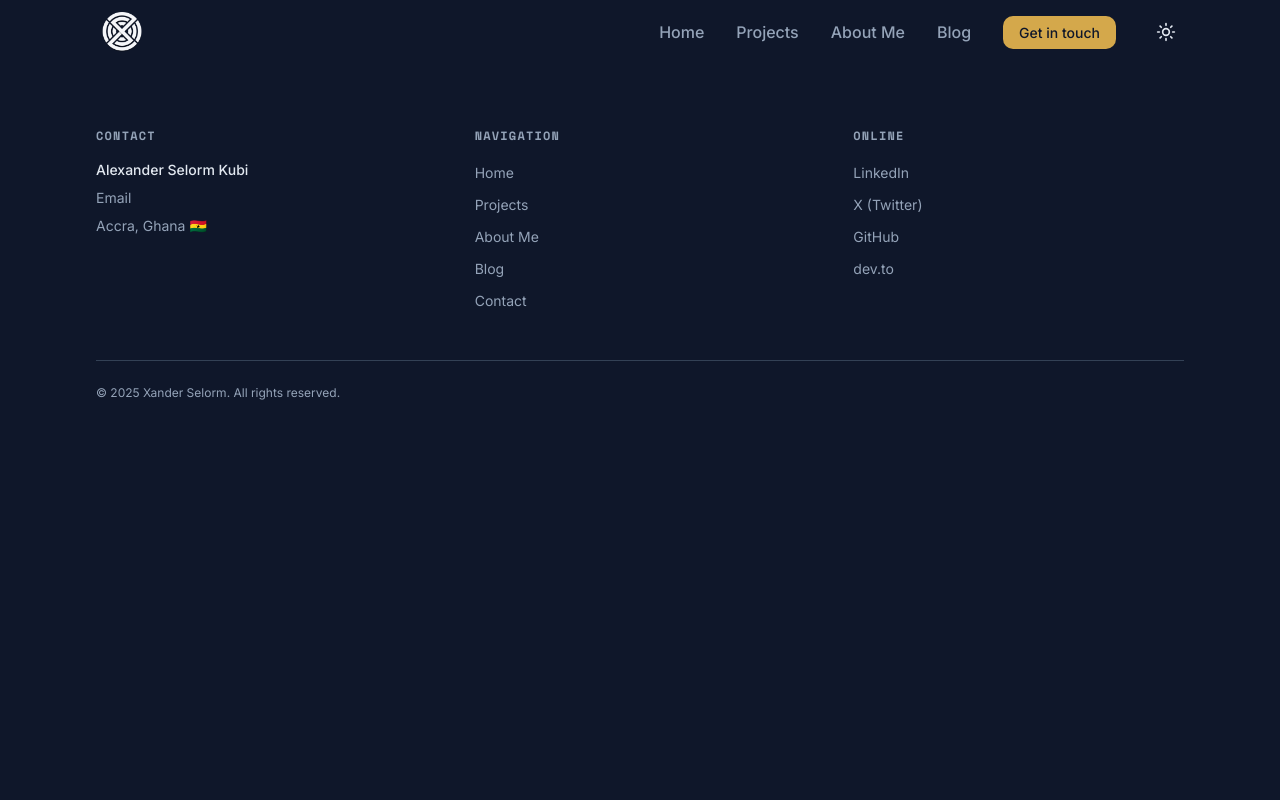
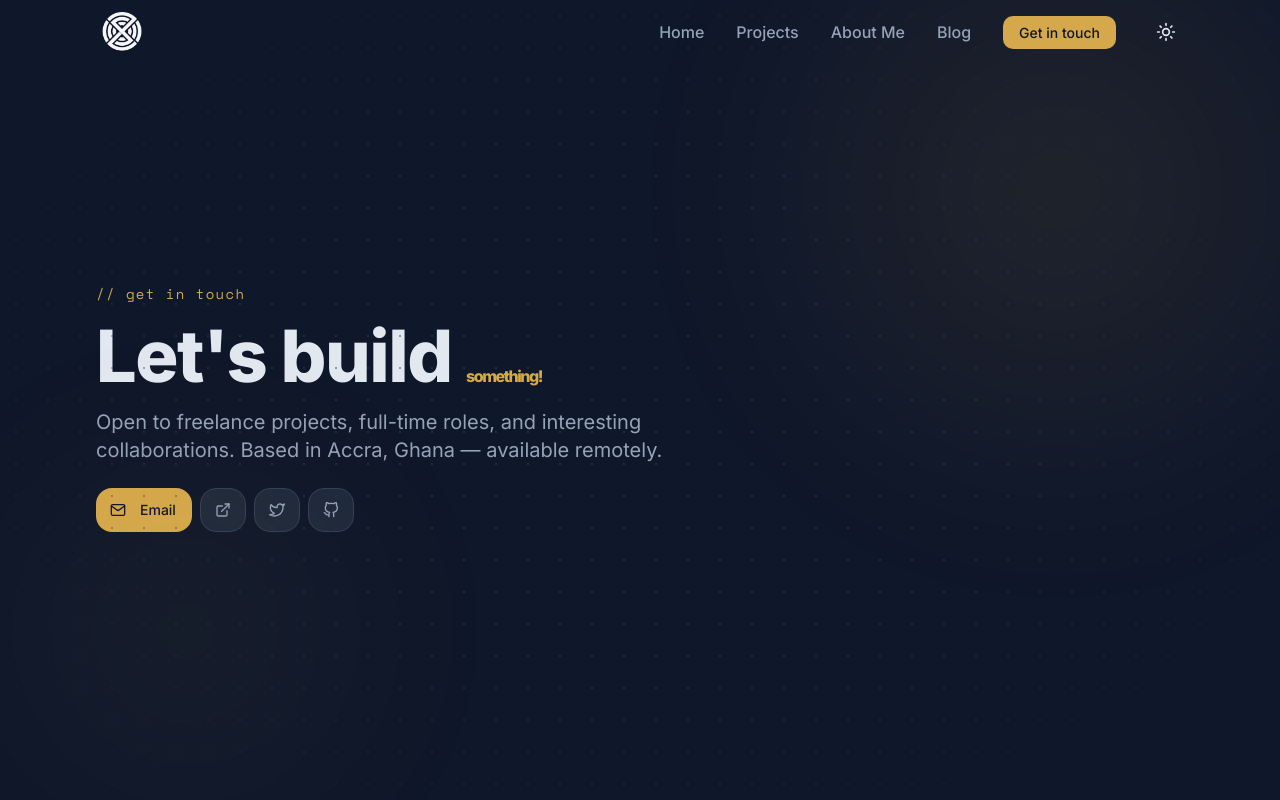
Before and after one commit to XanderSelorm/xander-selorm-portfolio, a Next.js app: page /contact in a window 1280 px wide. Shown: the top 800 px of the page. Built offline with nearby package versions, Linux system fonts and the light colour scheme.

Commit message:
feat: implement ChannelPill component and integrate it into the contact page for interactive channel display.

```diff
--- /dev/null
+++ b/components/ChannelPill.tsx
@@ -0,0 +1,70 @@
+import Link from 'next/link';
+import { ElementType } from 'react';
+
+interface ChannelPillProps {
+  id: string;
+  icon: ElementType<{ className?: string }>;
+  label: string;
+  href: string;
+  external?: boolean;
+  /** When true the label is visible at rest and collapses when a sibling is active */
+  defaultExpanded?: boolean;
+  /** ID of whichever channel is currently hovered in the parent row */
+  activeId: string | null;
+  onHover: (id: string | null) => void;
+}
+
+const ChannelPill = ({
+  id,
+  icon: Icon,
+  label,
+  href,
+  external,
+  defaultExpanded = false,
+  activeId,
+  onHover,
+}: ChannelPillProps) => {
+  const isSelf   = activeId === id;
+  const anyActive = activeId !== null;
+
+  /**
+   * Expanded when:
+   *  - defaultExpanded pill: no sibling is active, OR this pill is active
+   *  - regular pill: this pill is active
+   */
+  const expanded = defaultExpanded ? (!anyActive || isSelf) : isSelf;
+
+  return (
+    <Link
+      href={href}
+      target={external ? '_blank' : undefined}
+      onMouseEnter={() => onHover(id)}
+      onMouseLeave={() => onHover(null)}
+      className={[
+        'inline-flex items-center h-11 rounded-2xl overflow-hidden transition-all duration-300',
+        defaultExpanded
+          ? 'bg-primary text-primary-foreground hover:bg-primary/90'
+          : 'border border-border bg-card text-muted-foreground hover:text-foreground hover:border-primary/40',
+      ].join(' ')}
+    >
+      {/* Icon — always visible, fixed width */}
+      <span className="inline-flex items-center justify-center w-11 h-11 shrink-0">
+        <Icon className="h-4 w-4" />
+      </span>
+
+      {/* Label — expands/collapses via inline style so we can drive it from JS state */}
+      <span
+        className="overflow-hidden whitespace-nowrap text-sm font-medium transition-all duration-300"
+        style={{
+          maxWidth:     expanded ? '120px' : '0px',
+          opacity:      expanded ? 1 : 0,
+          paddingRight: expanded ? '1rem' : '0px',
+        }}
+      >
+        {label}
+      </span>
+    </Link>
+  );
+};
+
+export default ChannelPill;
--- a/pages/contact.tsx
+++ b/pages/contact.tsx
@@ -1,14 +1,125 @@
+import Hero from 'components/hero';
 import Layout from 'components/Layout';
+import Section from 'components/section';
+import ChannelPill from 'components/ChannelPill';
 import type { NextPage } from 'next';
+import Link from 'next/link';
+import { useState } from 'react';
+import {
+  FiMail,
+  FiTwitter,
+  FiGithub,
+  FiExternalLink,
+} from 'react-icons/fi';
+
+const channels = [
+  {
+    id: 'email',
+    icon: FiMail,
+    label: 'Email',
+    href: 'mailto:parity_flame_3s@icloud.com',
+    defaultExpanded: true,
+  },
+  {
+    id: 'linkedin',
+    icon: FiExternalLink,
+    label: 'LinkedIn',
+    href: 'https://www.linkedin.com/in/XanderSelorm/',
+    external: true,
+  },
+  {
+    id: 'twitter',
+    icon: FiTwitter,
+    label: 'X',
+    href: 'https://www.twitter.com/XanderSelorm/',
+    external: true,
+  },
+  {
+    id: 'github',
+    icon: FiGithub,
+    label: 'GitHub',
+    href: 'https://github.com/XanderSelorm',
+    external: true,
+  },
+];
+
+const contactChannels = [
+  {
+    label: 'Email',
+    value: 'parity_flame_3s@icloud.com',
+    href: 'mailto:parity_flame_3s@icloud.com',
+    icon: FiMail,
+    note: 'Best for project enquiries & opportunities',
+  },
+  {
+    label: 'LinkedIn',
+    value: 'linkedin.com/in/XanderSelorm',
+    href: 'https://www.linkedin.com/in/XanderSelorm/',
+    icon: FiExternalLink,
+    note: 'Connect professionally',
+  },
+  {
+    label: 'X (Twitter)',
+    value: '@XanderSelorm',
+    href: 'https://www.twitter.com/XanderSelorm/',
+    icon: FiTwitter,
+    note: 'Quick conversations & announcements',
+  },
+  {
+    label: 'GitHub',
+    value: 'github.com/XanderSelorm',
+    href: 'https://github.com/XanderSelorm',
+    icon: FiGithub,
+    note: 'Open-source & side projects',
+  },
+];
 
 const Contact: NextPage = () => {
+  const [activeId, setActiveId] = useState<string | null>(null);
+
   return (
     <Layout
       title="Contact"
       description="Get in touch with Alexander Selorm Kubi — available for freelance work, collaborations, and engineering opportunities."
       canonicalPath="/contact"
       footerHasBorderTop={false}
-    />
+    >
+      <Hero isFullHeight>
+        {/* Label */}
+        <p className="text-sm font-medium tracking-widest text-primary mono_font">
+          // get in touch
+        </p>
+
+        {/* Headline */}
+        <h1 className="text-5xl sm:text-6xl lg:text-7xl font-extrabold tracking-tight leading-[1.05]">
+          Let&apos;s build{' '}
+          <span className="text-primary">something!</span>
+        </h1>
+
+        {/* Sub-copy */}
+        <p className="text-lg sm:text-xl text-muted-foreground max-w-xl leading-relaxed">
+          Open to freelance projects, full-time roles, and interesting
+          collaborations. Based in Accra, Ghana — available remotely.
+        </p>
+
+        {/* Channel pill buttons */}
+        <div className="flex flex-row items-center gap-2 pt-2 flex-wrap">
+          {channels.map((channel) => (
+            <ChannelPill
+              key={channel.id}
+              id={channel.id}
+              icon={channel.icon}
+              label={channel.label}
+              href={channel.href}
+              external={channel.external}
+              defaultExpanded={channel.defaultExpanded}
+              activeId={activeId}
+              onHover={setActiveId}
+            />
+          ))}
+        </div>
+      </Hero>
+    </Layout>
   );
 };
 
```
